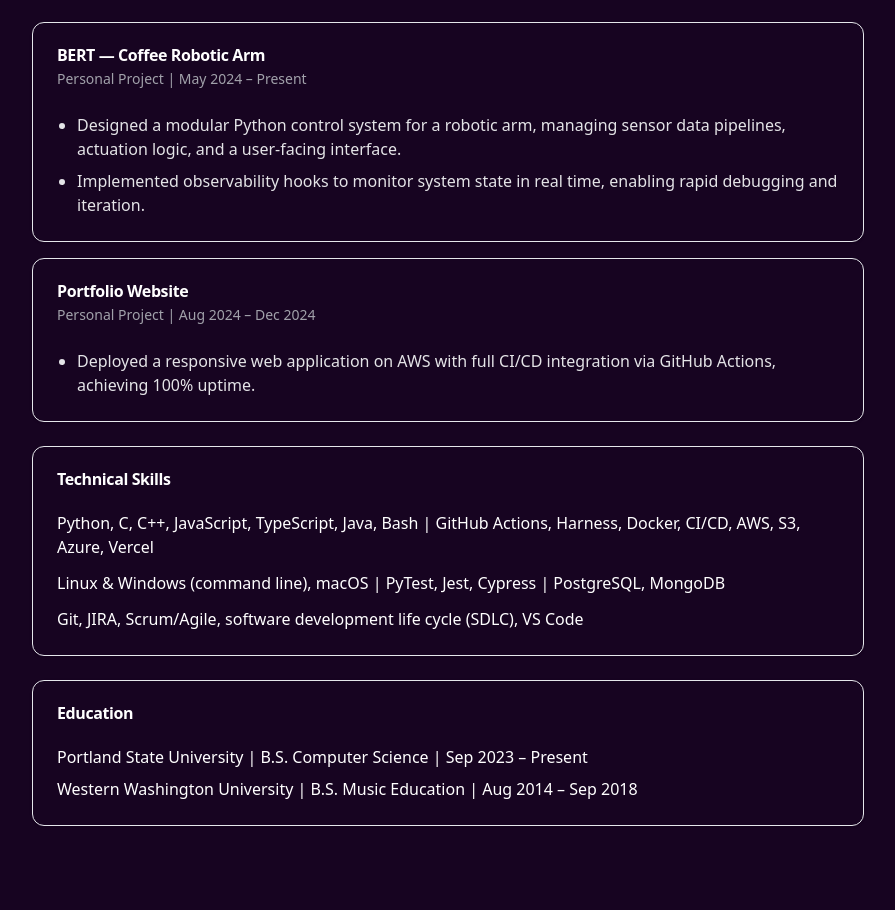
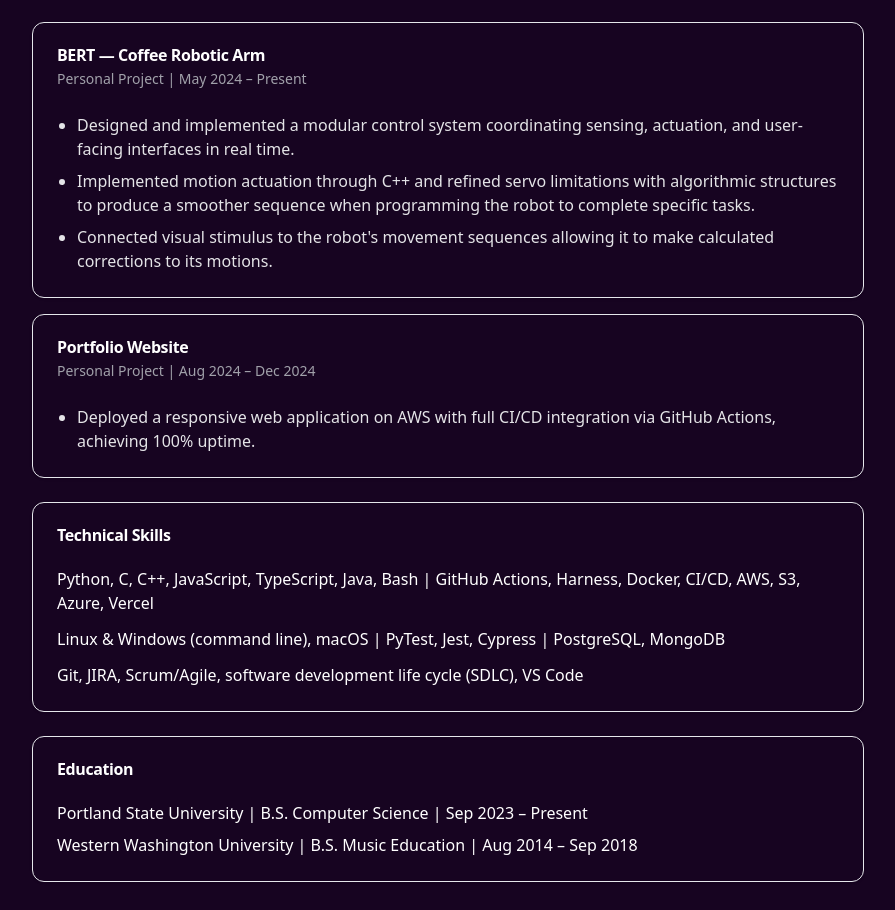
Before and after one commit to jaysabe/portfolio, a Next.js app in the folder portfolio/: page / in a window 1280 px wide. Shown: the part 2594-3504 px from the top of the page, without its empty margins (192-1087 px from the left). Built offline with nearby package versions, Linux system fonts and the light colour scheme.

Commit message:
update projects

```diff
--- a/portfolio/src/components/project.tsx
+++ b/portfolio/src/components/project.tsx
@@ -6,8 +6,9 @@ export const Projects = () => {
 			name: "BERT — Coffee Robotic Arm",
 			timeline: "Personal Project | May 2024 – Present",
 			points: [
-				"Designed a modular Python control system for a robotic arm, managing sensor data pipelines, actuation logic, and a user-facing interface.",
-				"Implemented observability hooks to monitor system state in real time, enabling rapid debugging and iteration.",
+				"Designed and implemented a modular control system coordinating sensing, actuation, and user-facing interfaces in real time.",
+				"Implemented motion actuation through C++ and refined servo limitations with algorithmic structures to produce a smoother sequence when programming the robot to complete specific tasks.",
+				"Connected visual stimulus to the robot's movement sequences allowing it to make calculated corrections to its motions.",
 			],
 		},
 		{
```
